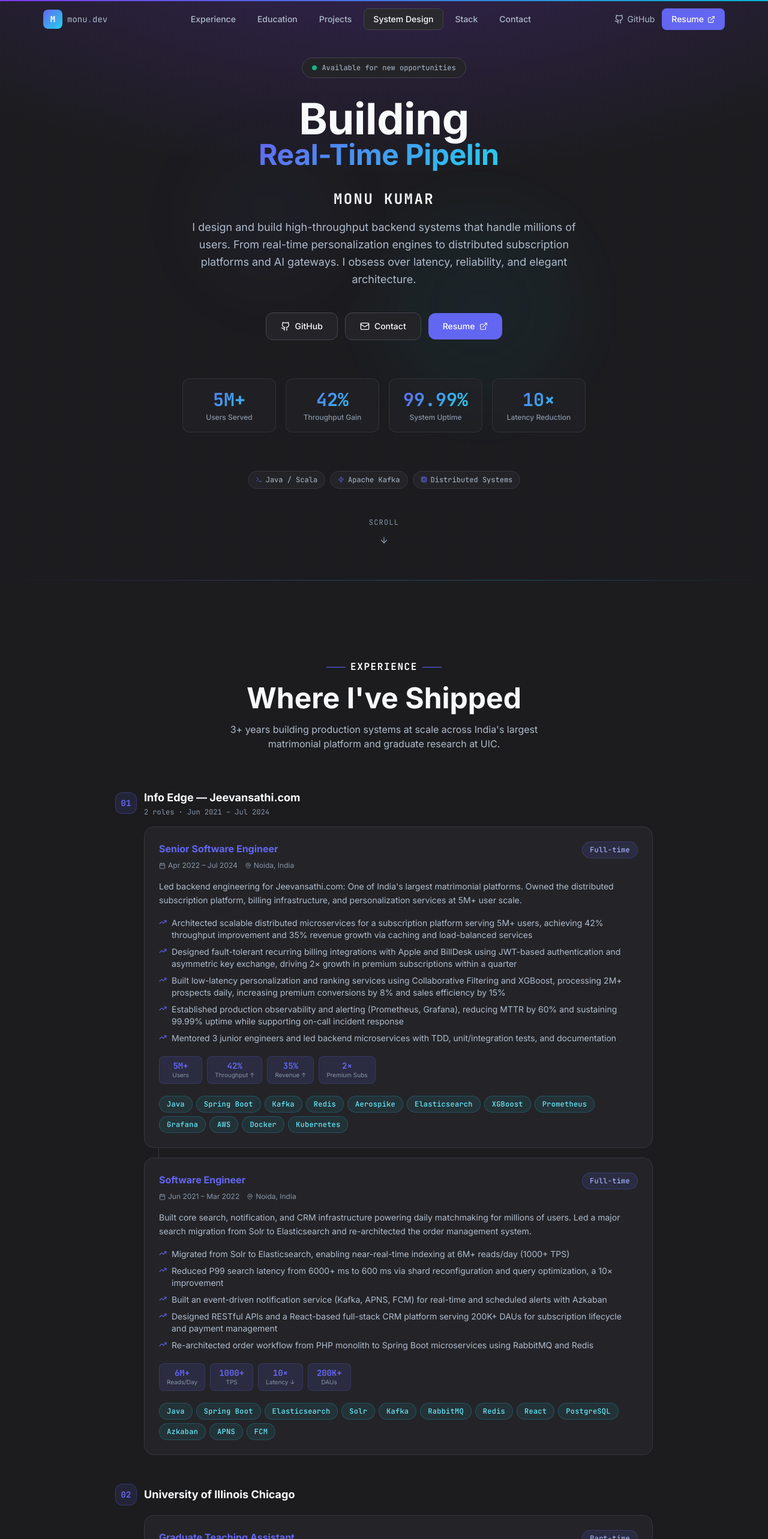
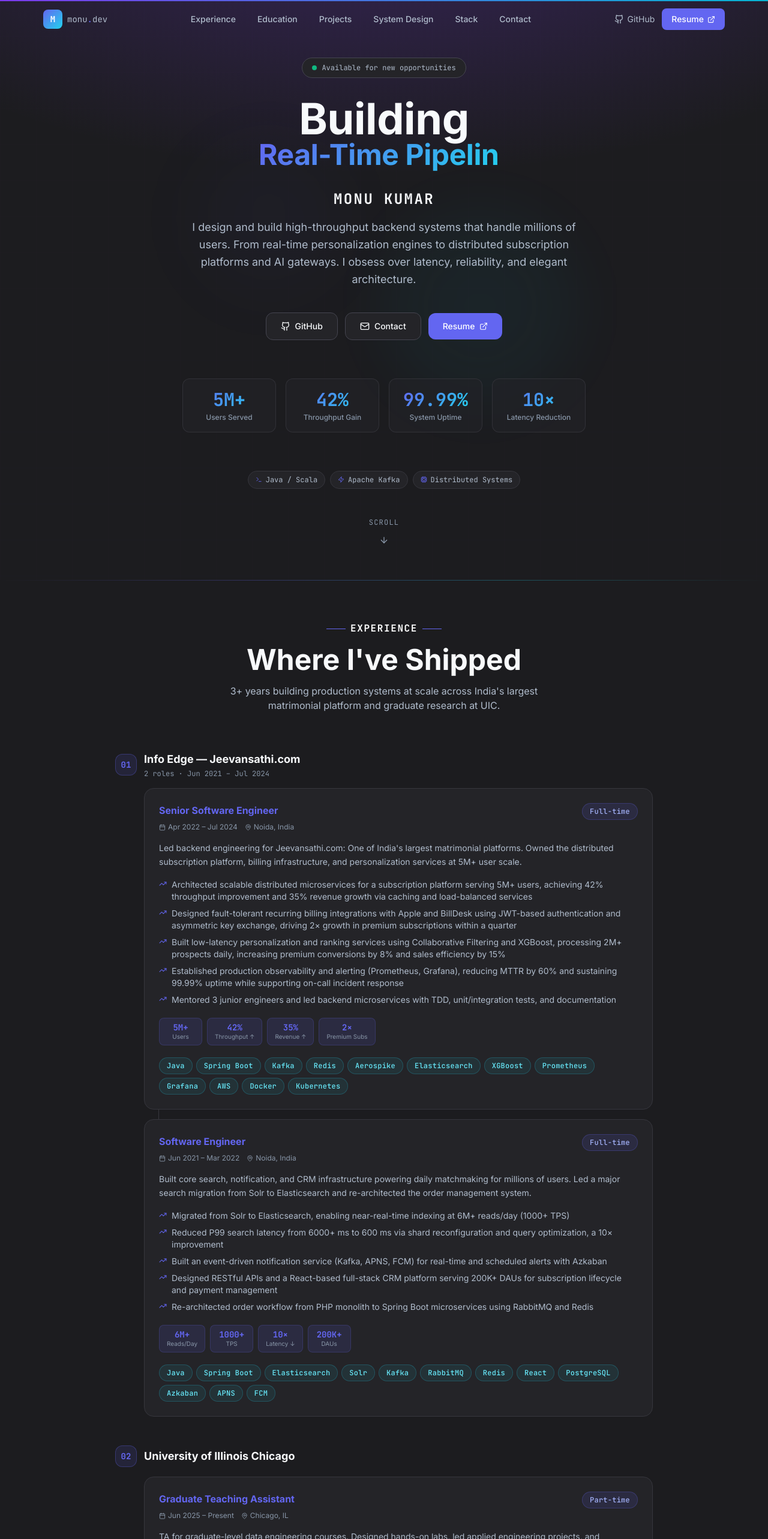
Before and after one commit to monu18/Portfolio-Monu, a Next.js app: page / in a window 1280 px wide. Shown: the top 2566 px of the page at 60% size. Built offline with nearby package versions, Linux system fonts and the light colour scheme.

Commit message:
fix scrolling

```diff
--- a/src/app/globals.css
+++ b/src/app/globals.css
@@ -109,15 +109,15 @@
   }
 
   .section-padding {
-    padding-top: 6rem;
-    padding-bottom: 6rem;
+    padding-top: 3rem;
+    padding-bottom: 4rem;
     scroll-margin-top: 64px;
   }
 
   @media (min-width: 768px) {
     .section-padding {
-      padding-top: 8rem;
-      padding-bottom: 8rem;
+      padding-top: 4rem;
+      padding-bottom: 5rem;
     }
   }
 
--- a/src/components/Layout/Navbar.tsx
+++ b/src/components/Layout/Navbar.tsx
@@ -14,18 +14,26 @@ export default function Navbar() {
     const handleScroll = () => {
       setScrolled(window.scrollY > 20);
 
+      // Clear active when at hero (top of page)
+      if (window.scrollY < 100) {
+        setActiveSection("");
+        return;
+      }
+
       // Use absolute page offset so nested elements (e.g. #education inside #experience) work correctly
       const sections = NAV_ITEMS.map((item) => item.href.replace("#", ""));
+      let matched = "";
       for (const section of [...sections].reverse()) {
         const el = document.getElementById(section);
         if (el) {
           const absoluteTop = el.getBoundingClientRect().top + window.scrollY;
           if (window.scrollY >= absoluteTop - 120) {
-            setActiveSection(section);
+            matched = section;
             break;
           }
         }
       }
+      setActiveSection(matched);
     };
 
     window.addEventListener("scroll", handleScroll, { passive: true });
--- a/src/components/sections/Contact.tsx
+++ b/src/components/sections/Contact.tsx
@@ -59,7 +59,7 @@ export default function Contact() {
   const inView = useInView(ref, { once: true, margin: "-60px" });
 
   return (
-    <section id="contact" className="section-padding relative overflow-hidden">
+    <section id="contact" className="section-padding pb-48 relative overflow-hidden">
       <div className="absolute top-0 left-0 right-0 h-px glow-line" />
 
       {/* Background gradient */}
```
